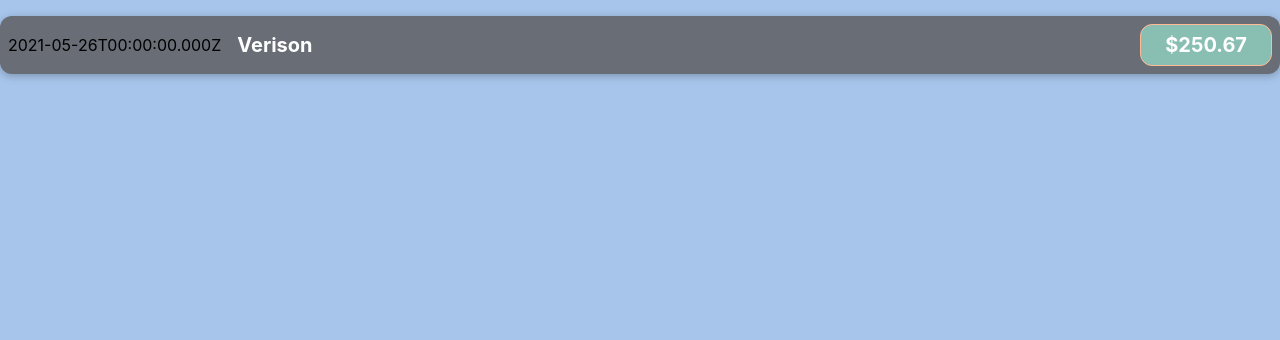
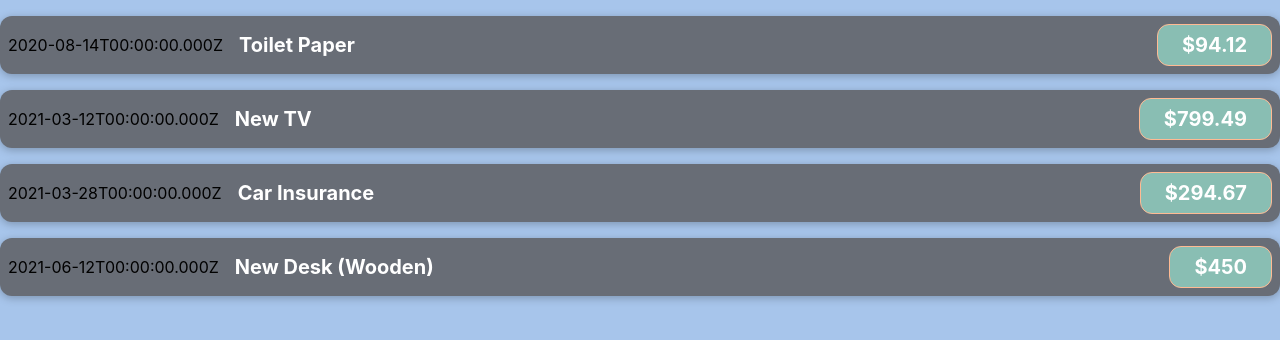
Before and after one commit to alanbedoya/expensesApp, a React (Create React App) app: page / in a window 1280 px wide. Shown: the top 340 px of the page. Built offline with nearby package versions, Linux system fonts and the light colour scheme.

Commit message:
Added data to app.

```diff
--- a/src/App.js
+++ b/src/App.js
@@ -1,9 +1,50 @@
 import { ExpenseItem } from './components';
 
 function App() {
+  const expenses = [
+    {
+      id: 'e1',
+      title: 'Toilet Paper',
+      amount: 94.12,
+      date: new Date(2020, 7, 14),
+    },
+    { id: 'e2', title: 'New TV', amount: 799.49, date: new Date(2021, 2, 12) },
+    {
+      id: 'e3',
+      title: 'Car Insurance',
+      amount: 294.67,
+      date: new Date(2021, 2, 28),
+    },
+    {
+      id: 'e4',
+      title: 'New Desk (Wooden)',
+      amount: 450,
+      date: new Date(2021, 5, 12),
+    },
+  ];
+
   return (
     <div>
-      <ExpenseItem />
+      <ExpenseItem
+        title={expenses[0].title}
+        amount={expenses[0].amount}
+        date={expenses[0].date}
+      ></ExpenseItem>
+      <ExpenseItem
+        title={expenses[1].title}
+        amount={expenses[1].amount}
+        date={expenses[1].date}
+      ></ExpenseItem>
+      <ExpenseItem
+        title={expenses[2].title}
+        amount={expenses[2].amount}
+        date={expenses[2].date}
+      ></ExpenseItem>
+      <ExpenseItem
+        title={expenses[3].title}
+        amount={expenses[3].amount}
+        date={expenses[3].date}
+      ></ExpenseItem>
     </div>
   );
 }
--- a/src/components/ExpenseItem/index.js
+++ b/src/components/ExpenseItem/index.js
@@ -1,17 +1,13 @@
 import React from 'react';
 import './ExpenseItem.css';
 
-export const ExpenseItem = () => {
-  const expenseDate = new Date(2021, 4, 26);
-  const expenseTitle = 'Verison';
-  const expenseAmount = 250.67;
-
+export const ExpenseItem = (props) => {
   return (
     <div className='expense-item'>
-      <div>{expenseDate.toISOString()}</div>
+      <div>{props.date.toISOString()}</div>
       <div className='expense-item__description'>
-        <h2>{expenseTitle}</h2>
-        <div className='expense-item__price'>${expenseAmount}</div>
+        <h2>{props.title}</h2>
+        <div className='expense-item__price'>${props.amount}</div>
       </div>
     </div>
   );
```
